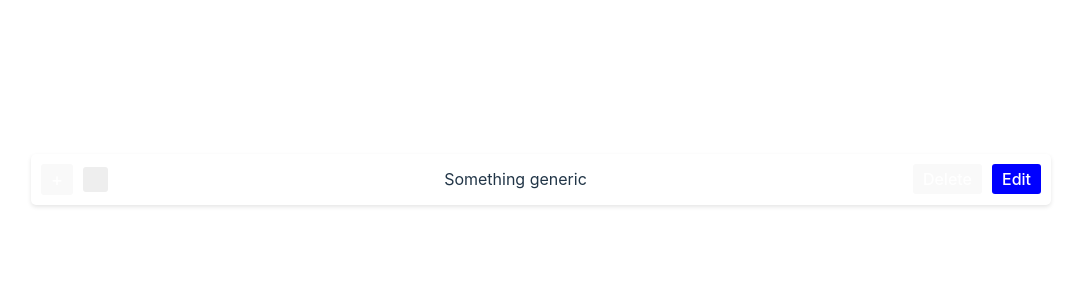
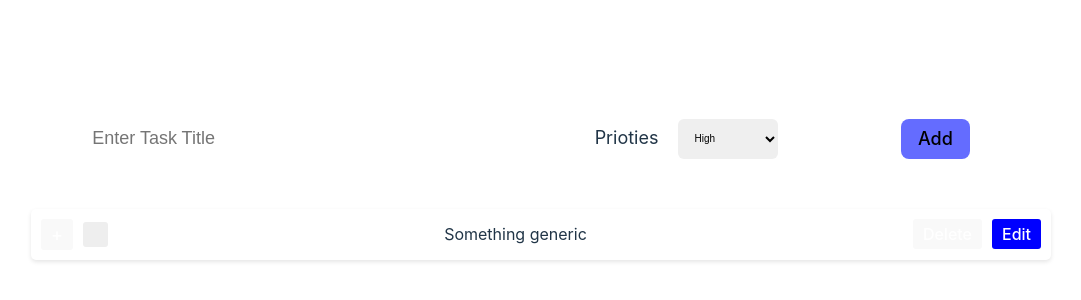
Before and after one commit to Akshat-Shu/SWG-To-Do-List-Application, a React (Vite) app: page / in a window 1280 px wide. Shown: the part 216-516 px from the top of the page, without its empty margins (99-1180 px from the left). Built offline with nearby package versions, Linux system fonts and the light colour scheme.

Commit message:
created TaskInput

```diff
--- a/src/App.jsx
+++ b/src/App.jsx
@@ -1,6 +1,7 @@
 import './App.css'
 import taskDescription from './Structures/taskDescription'
 import TaskElement from './Elements/taskElement'
+import TaskInput from './Elements/taskInput'
 
 function App() {
   const tasks = [
@@ -9,6 +10,7 @@ function App() {
   console.log(tasks[0])
   return (
     <>
+    <TaskInput/>
       <div>
         <TaskElement taskDescription={tasks[0]} onDelete={console.log("Deleted")} onEdit={console.log("Edited")} addSubtask={console.log("Add Subtask")}></TaskElement>
       </div>
--- /dev/null
+++ b/src/Elements/taskInput.css
@@ -0,0 +1,43 @@
+.main-header{
+    width: 1000px;
+    display: flex;
+    justify-content: space-around;
+    font-size: 18px;
+}
+
+.taskField{
+  font-size: 18px;
+  width: 400px;
+  max-height: 40px;
+    margin: 15px;
+    padding: 5px;
+    border-radius: 6px;
+    border: 0px;
+}
+
+.prior-section{
+    display: flex;
+}
+.prior-section p{
+    margin-top: 25px;
+}
+
+.dropdown{
+    margin: 20px;
+    padding-bottom: 30px;
+}
+.dropdown select{
+    font-size: 18px;
+    height: 40px;
+    padding: 12px;
+    font-size: 10px;
+    border-radius: 6px;
+    border: 0px;
+}
+
+.add-btn{
+    margin: 20px;
+    padding: 8px 16px;
+    max-height: 40px;
+    background-color:#646cff ;
+}
--- /dev/null
+++ b/src/Elements/taskInput.jsx
@@ -0,0 +1,31 @@
+import React, {useState} from 'react'
+import './taskInput.css';
+
+function TaskInput() {
+    const [selectedValue, setSelectedValue] = useState('0');
+const handleChange = (event) => {
+ setSelectedValue(event.target.value);}
+  return (
+    <div>
+    <div className="main-header">
+    <input type="text" className='taskField' id="formGroupExampleInput" placeholder="Enter Task Title" />
+
+    <div className='prior-section'>
+        <p>Prioties</p>
+        <div className="dropdown">
+        <select value={selectedValue} onChange={handleChange}>
+                <option value="0">High</option>
+                <option value="1">Intermediate</option>
+                <option value="2">Low</option>
+        </select>
+        </div>
+        </div>
+
+<button className='add-btn'>Add</button>
+
+</div>
+    </div>
+  )
+}
+
+export default TaskInput
```
